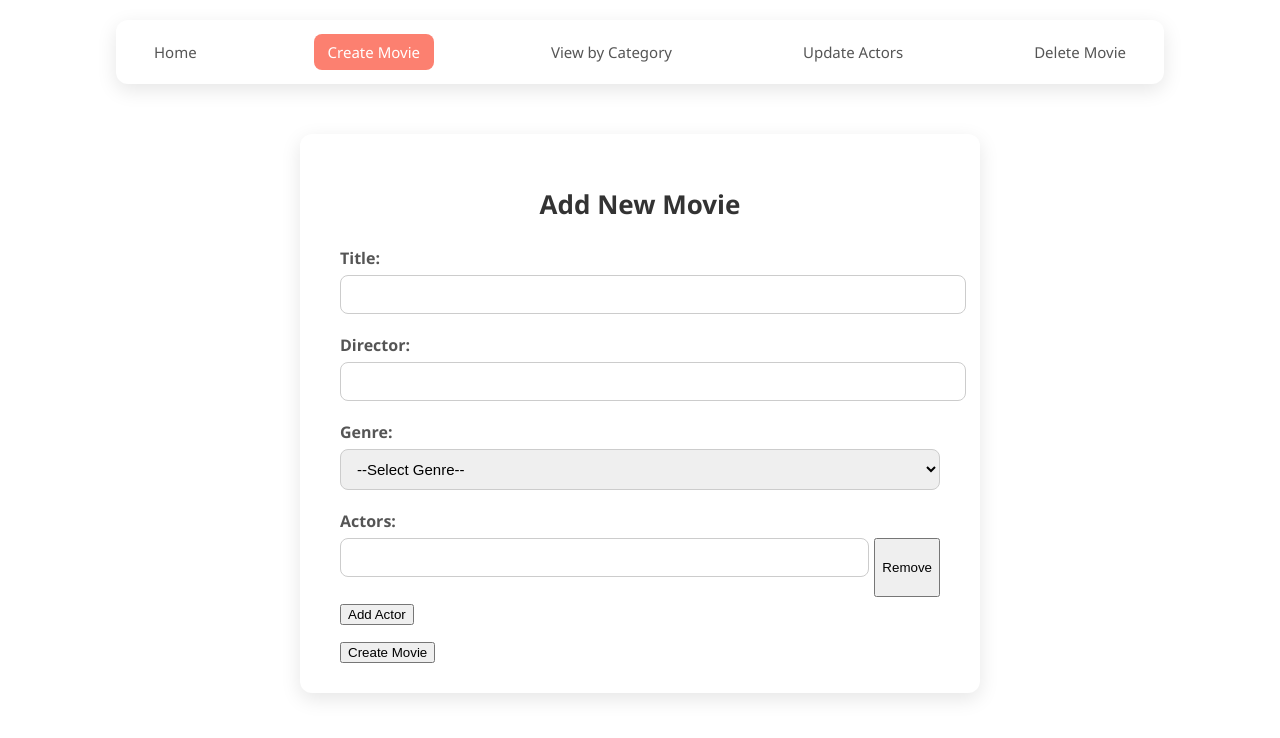
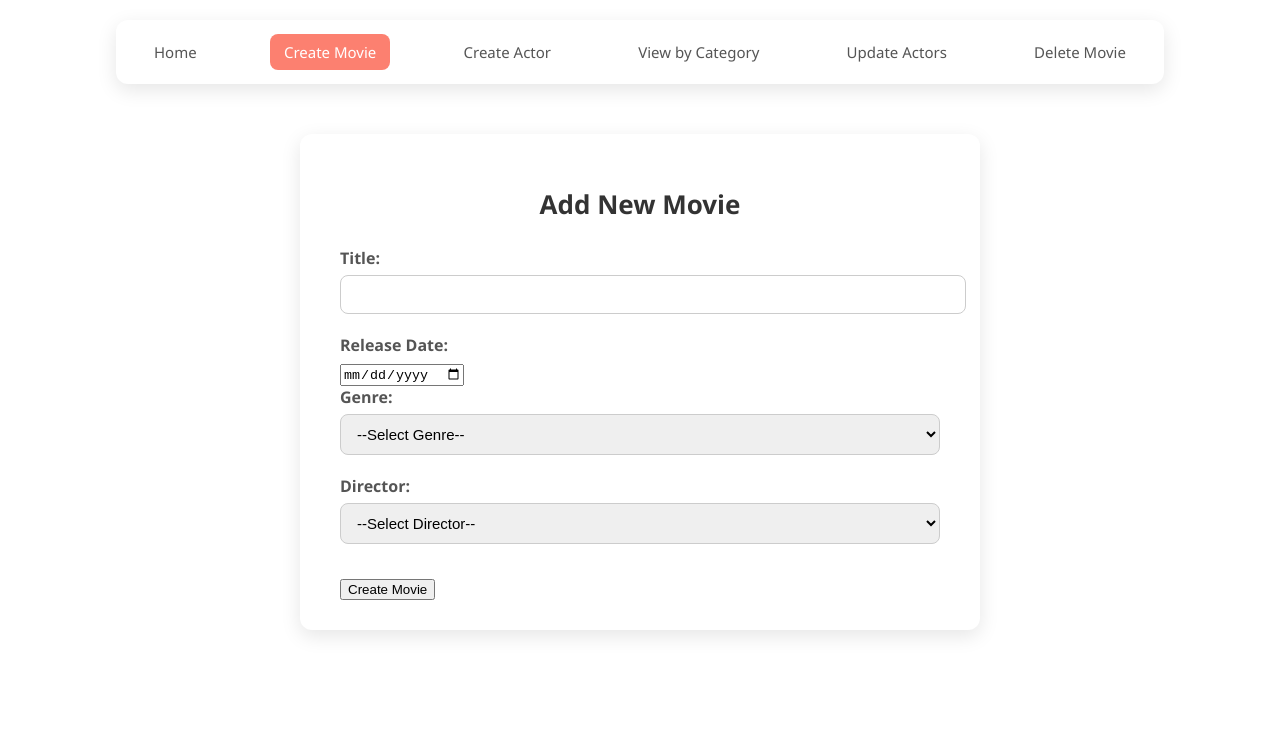
Before and after one commit to Ellagg/movie_management, a React (Create React App) app in the folder cs340-ui/: page /create in a window 1280 px wide. Shown: the top 738 px of the page. Built offline with nearby package versions, Linux system fonts and the light colour scheme.

Commit message:
updated create-movies and made form to createactor

```diff
--- a/cs340-ui/src/App.js
+++ b/cs340-ui/src/App.js
@@ -6,6 +6,7 @@ import UpdateActors from "./components/UpdateActors";
 import Delete from "./components/Delete";
 import Navbar from "./components/Navbar";
 import "./App.css";
+import CreateActor from "./components/CreateActor";
 
 
 function Home() {
@@ -35,6 +36,7 @@ export default function App() {
         <Routes>
           <Route path="/" element={<Home />} />
           <Route path="/create" element={<Create />} />
+          <Route path="/create-actor" element={<CreateActor />} />
           <Route path="/view" element={<View />} />
           <Route path="/update-actors" element={<UpdateActors />} />
           <Route path="/delete" element={<Delete />} />
--- a/cs340-ui/src/components/Create.jsx
+++ b/cs340-ui/src/components/Create.jsx
@@ -1,51 +1,44 @@
 import React, { useState } from "react";
-import "./Create.css"
+import "./Create.css";
 
 const Create = () => {
   const [title, setTitle] = useState("");
-  const [director, setDirector] = useState("");
-  const [genre, setGenre] = useState("");
-  const [actors, setActors] = useState([""]);
+  const [releaseDate, setReleaseDate] = useState("");
+  const [genreID, setGenreID] = useState("");
+  const [directorID, setDirectorID] = useState("");
 
-  // Handle actor input change
-  const handleActorChange = (index, value) => {
-    const newActors = [...actors];
-    newActors[index] = value;
-    setActors(newActors);
-  };
-
-  // Add a new actor input
-  const addActor = () => {
-    setActors([...actors, ""]);
-  };
-
-  // Remove an actor input
-  const removeActor = (index) => {
-    const newActors = actors.filter((_, i) => i !== index);
-    setActors(newActors);
-  };
+  // Hard-coded dummy directors
+  const directors = [
+    { id: 1, name: "Christopher Nolan" },
+    { id: 2, name: "Quentin Tarantino" },
+    { id: 3, name: "Greta Gerwig" },
+    { id: 4, name: "Martin Scorsese" }
+  ];
 
   const handleSubmit = (e) => {
     e.preventDefault();
-    // For now, just log the movie data
-    console.log({
+
+    const movieData = {
       title,
-      director,
-      genre,
-      actors: actors.filter((actor) => actor.trim() !== "")
-    });
+      releaseDate,
+      genreID: Number(genreID),
+      directorID: Number(directorID)
+    };
 
-    // Clear form after submit
+    console.log("Submitting movie:", movieData);
+
+    // Reset form
     setTitle("");
-    setDirector("");
-    setGenre("");
-    setActors([""]);
+    setReleaseDate("");
+    setGenreID("");
+    setDirectorID("");
   };
 
   return (
     <div className="create-movie-container">
       <h2>Add New Movie</h2>
       <form onSubmit={handleSubmit}>
+
         <div>
           <label>Title:</label>
           <input
@@ -57,11 +50,11 @@ const Create = () => {
         </div>
 
         <div>
-          <label>Director:</label>
+          <label>Release Date:</label>
           <input
-            type="text"
-            value={director}
-            onChange={(e) => setDirector(e.target.value)}
+            type="date"
+            value={releaseDate}
+            onChange={(e) => setReleaseDate(e.target.value)}
             required
           />
         </div>
@@ -69,43 +62,37 @@ const Create = () => {
         <div>
           <label>Genre:</label>
           <select
-            value={genre}
-            onChange={(e) => setGenre(e.target.value)}
+            value={genreID}
+            onChange={(e) => setGenreID(e.target.value)}
             required
           >
             <option value="">--Select Genre--</option>
-            <option value="1">Genre 1</option>
-            <option value="2">Genre 2</option>
-            <option value="3">Genre 3</option>
+            <option value="1">Action</option>
+            <option value="2">Drama</option>
+            <option value="3">Comedy</option>
           </select>
         </div>
 
         <div>
-          <label>Actors:</label>
-          {actors.map((actor, index) => (
-            <div key={index} style={{ display: "flex", marginBottom: "5px" }}>
-              <input
-                type="text"
-                value={actor}
-                onChange={(e) => handleActorChange(index, e.target.value)}
-              />
-              <button
-                type="button"
-                onClick={() => removeActor(index)}
-                style={{ marginLeft: "5px" }}
-              >
-                Remove
-              </button>
-            </div>
-          ))}
-          <button type="button" onClick={addActor}>
-            Add Actor
-          </button>
+          <label>Director:</label>
+          <select
+            value={directorID}
+            onChange={(e) => setDirectorID(e.target.value)}
+            required
+          >
+            <option value="">--Select Director--</option>
+            {directors.map((d) => (
+              <option key={d.id} value={d.id}>
+                {d.name}
+              </option>
+            ))}
+          </select>
         </div>
 
-        <div style={{ marginTop: "15px" }}>
-          <button type="submit">Create Movie</button>
-        </div>
+        <button type="submit" style={{ marginTop: "15px" }}>
+          Create Movie
+        </button>
+
       </form>
     </div>
   );
--- /dev/null
+++ b/cs340-ui/src/components/CreateActor.jsx
@@ -0,0 +1,68 @@
+import React, { useState } from "react";
+import "./Create.css";
+
+const CreateActor = () => {
+  const [name, setName] = useState("");
+  const [age, setAge] = useState("");
+  const [dob, setDob] = useState("");
+
+  const handleSubmit = (e) => {
+    e.preventDefault();
+
+    const actorData = {
+      name,
+      age: Number(age),
+      dob
+    };
+
+    console.log("Submitting actor:", actorData);
+
+    // Reset form
+    setName("");
+    setAge("");
+    setDob("");
+  };
+
+  return (
+    <div className="create-movie-container">
+      <h2>Add New Actor</h2>
+
+      <form onSubmit={handleSubmit}>
+
+        <div>
+          <label>Name:</label>
+          <input
+            type="text"
+            value={name}
+            onChange={(e) => setName(e.target.value)}
+            required
+          />
+        </div>
+
+        <div>
+          <label>Age:</label>
+          <input
+            type="number"
+            value={age}
+            onChange={(e) => setAge(e.target.value)}
+            required
+          />
+        </div>
+
+        <div>
+          <label>Date of Birth:</label>
+          <input
+            type="date"
+            value={dob}
+            onChange={(e) => setDob(e.target.value)}
+            required
+          />
+        </div>
+
+        <button type="submit">Create Actor</button>
+      </form>
+    </div>
+  );
+};
+
+export default CreateActor;
--- a/cs340-ui/src/components/Navbar.jsx
+++ b/cs340-ui/src/components/Navbar.jsx
@@ -10,6 +10,10 @@ function Navbar() {
 
             <NavLink to="/create" className="nav-link">
                 Create Movie
+            </NavLink>
+
+            <NavLink to="/create-actor" className="nav-link">
+                Create Actor
             </NavLink>
 
             <NavLink to="/view" className="nav-link">
```
